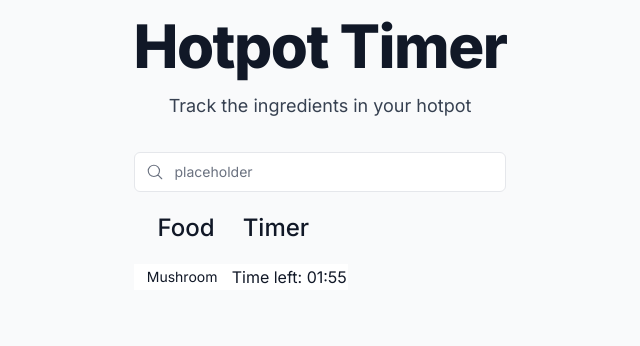
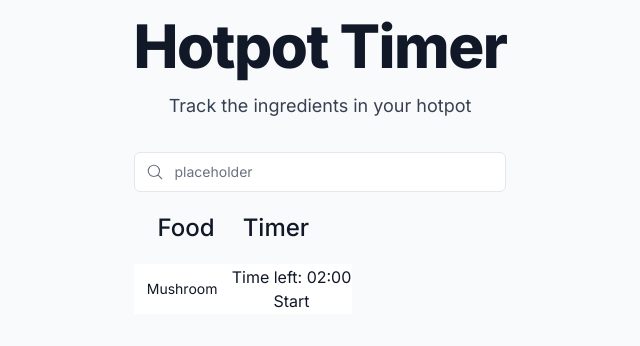
Before and after one commit to polarbearcode/HotpotTimer, a Next.js app in the folder hotpot-timer/: page / in a window 1280 px wide. Shown: the top 346 px of the page, without its empty margins (320-960 px from the left). Built offline with nearby package versions, Linux system fonts and the light colour scheme.

Commit message:
add start button

```diff
--- a/hotpot-timer/app/ui/timer.tsx
+++ b/hotpot-timer/app/ui/timer.tsx
@@ -1,21 +1,29 @@
 'use client'
 import React, { useEffect, useState } from "react";
+import { start } from "repl";
 
-export default function Timer({ cookTime }  : {cookTime: number}) {
+export default function Timer({ cookTime}  : {cookTime: number}) {
   const [time, setTime] = useState(cookTime * 60);
+  const [startTimer, setStartTimer] = useState(false);
 
   useEffect(() => {
     let timer = setInterval(() => {
       setTime((time) => {
-        if (time === 0) {
-          clearInterval(timer);
-          return 0;
-        } else return time - 1;
+        if (startTimer) {
+          if (time === 0) {
+            clearInterval(timer);
+            return 0;
+          } else {
+            return time - 1;
+          }
+        } else {
+          return time;
+        }
       });
     }, 1000);
 
     return () => clearInterval(time); // have to return a function so use () =>.
-  }, []);
+  }, [startTimer]);
 
   return (
     <div>
@@ -23,6 +31,11 @@ export default function Timer({ cookTime }  : {cookTime: number}) {
         Time left: {`${Math.floor(time / 60)}`.padStart(2, '0')}:
         {`${time % 60}`.padStart(2, '0')}
       </p>
+      <button onClick={() =>
+        {setStartTimer(true);}
+      }>
+        Start
+        </button>
     </div>
   );
 }
```
